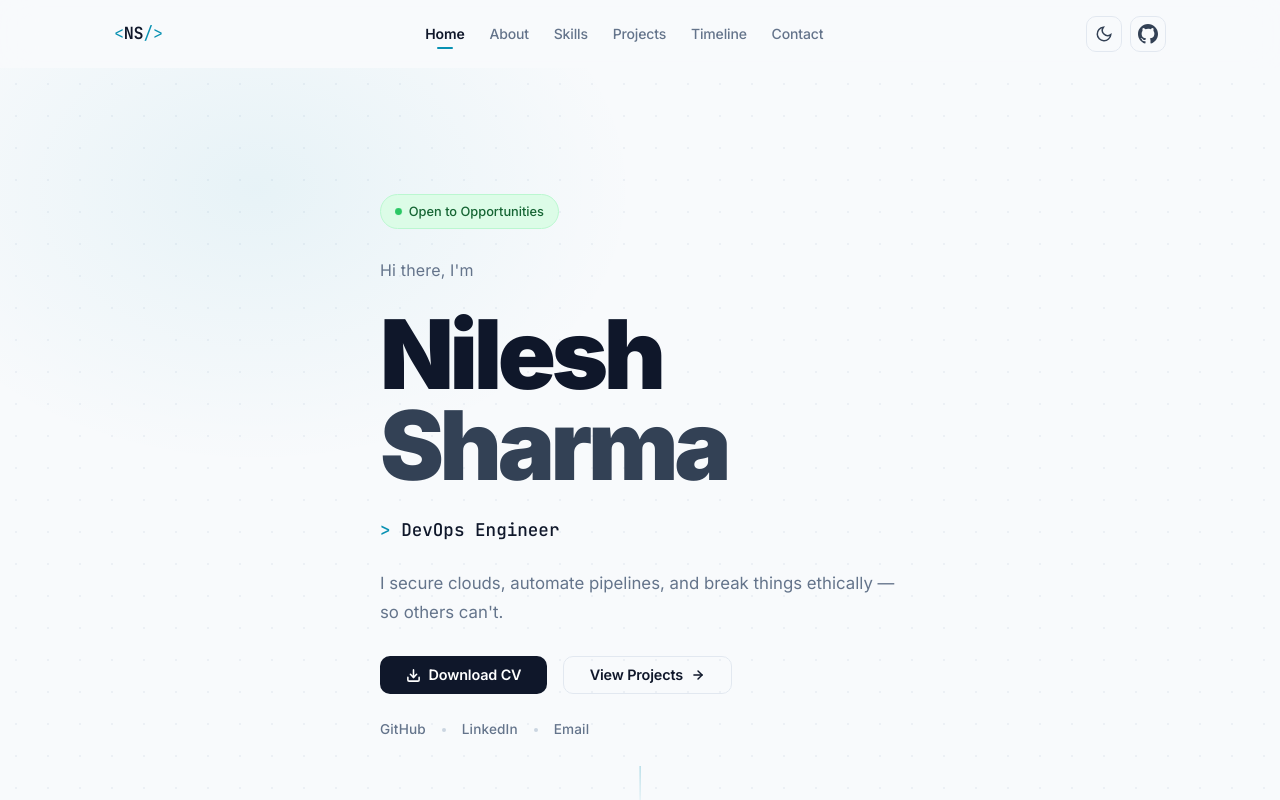
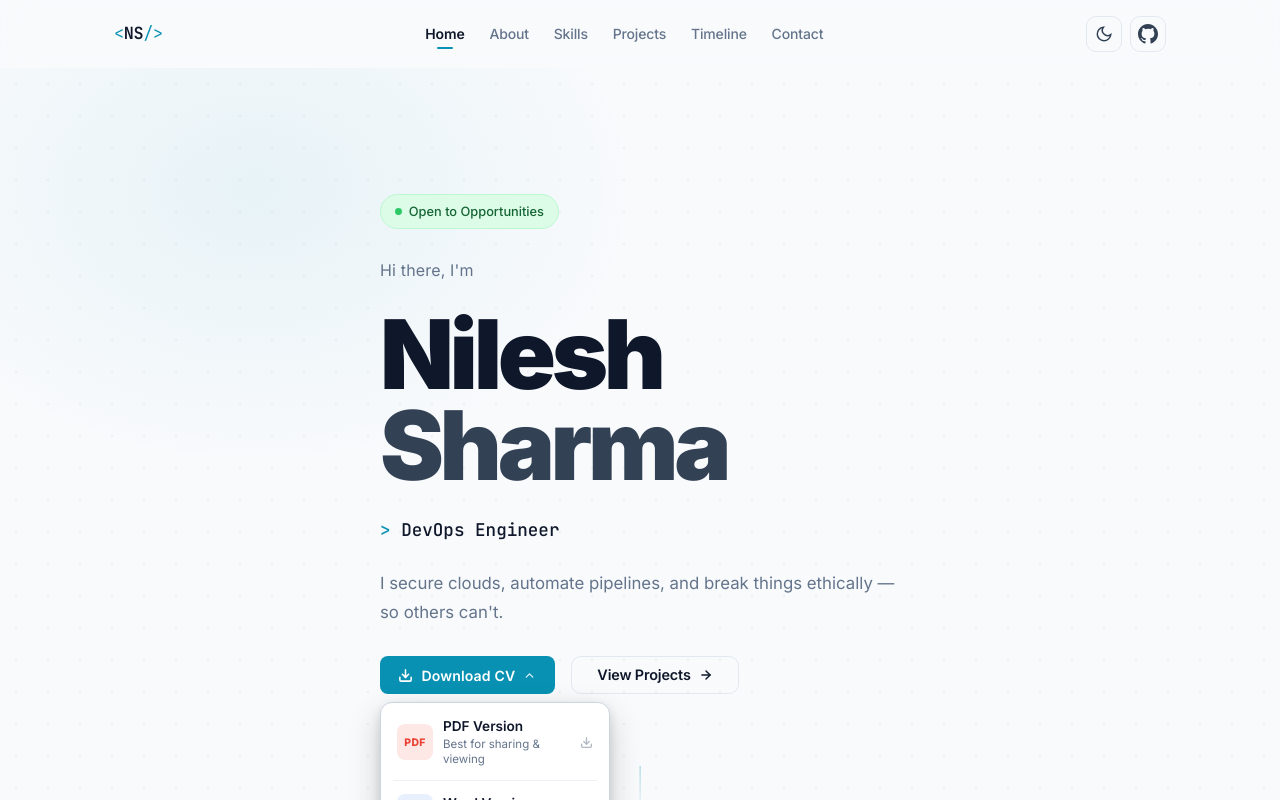
Before and after one commit to NileshSharma71/Portfolio, a React (Vite) app in the folder frontend/: page / in a window 1280 px wide. Both pictures are taken after a click on the button "Download CV". Shown: the top 800 px of the page. Built offline with nearby package versions, Linux system fonts and the light colour scheme.

Commit message:
feat: introduced dropdown menu to download both docx and pdf cv format

```diff
--- a/frontend/src/sections/Hero/Hero.css
+++ b/frontend/src/sections/Hero/Hero.css
@@ -142,6 +142,176 @@ body.dark .hero-grid { opacity: 0.25; }
   margin-top: var(--space-xs);
 }
 
+/* ─── CV Split-Button Dropdown ────────────────────────────────────────────── */
+
+.cv-dropdown-wrapper {
+  position: relative;
+  display: inline-flex;
+  flex-direction: column;
+}
+
+/* The pill button itself */
+.cv-split-btn {
+  display: inline-flex;
+  border-radius: 8px;
+  overflow: visible;
+}
+
+.cv-split-main {
+  display: inline-flex;
+  align-items: center;
+  gap: 8px;
+  padding: 0.65rem 1.15rem;
+  border-radius: 8px;
+  border: none;
+  background: var(--accent);
+  color: #fff;
+  font-size: 0.88rem;
+  font-weight: 600;
+  letter-spacing: 0.01em;
+  cursor: pointer;
+  transition: background 0.2s ease, box-shadow 0.2s ease, transform 0.15s ease;
+  font-family: var(--font-sans);
+  white-space: nowrap;
+}
+
+.cv-split-main:hover {
+  background: var(--accent-hover, color-mix(in srgb, var(--accent) 85%, black));
+  box-shadow: 0 4px 16px rgba(var(--accent-rgb), 0.3);
+  transform: translateY(-1px);
+}
+
+/* Chevron rotates when dropdown is open */
+.cv-chevron {
+  transition: transform 0.22s ease;
+  flex-shrink: 0;
+  opacity: 0.85;
+}
+
+.cv-chevron.rotated {
+  transform: rotate(180deg);
+}
+
+/* ─── Dropdown menu panel ─────────────────────────────────────────────────── */
+
+.cv-dropdown-menu {
+  position: absolute;
+  top: calc(100% + 8px);
+  left: 0;
+  min-width: 230px;
+  background: var(--bg-card);
+  border: 1px solid var(--border-hover);
+  border-radius: 12px;
+  padding: 6px;
+  box-shadow:
+    0 12px 32px rgba(0, 0, 0, 0.18),
+    0 4px 12px rgba(0, 0, 0, 0.12);
+  z-index: 200;
+  transform-origin: top left;
+  /* Ensure fully opaque — no bleed-through */
+  opacity: 1;
+  backdrop-filter: none;
+  -webkit-backdrop-filter: none;
+}
+
+body.dark .cv-dropdown-menu {
+  background: #1E293B;   /* --bg-card dark value, explicit for reliability */
+  border-color: #334155;
+  box-shadow:
+    0 12px 40px rgba(0, 0, 0, 0.55),
+    0 4px 14px rgba(0, 0, 0, 0.35);
+}
+
+/* ─── Individual items ────────────────────────────────────────────────────── */
+
+.cv-dropdown-item {
+  display: flex;
+  align-items: center;
+  gap: 10px;
+  width: 100%;
+  padding: 9px 10px;
+  border: none;
+  background: transparent;
+  border-radius: 8px;
+  cursor: pointer;
+  transition: background 0.15s ease;
+  font-family: var(--font-sans);
+  text-align: left;
+}
+
+.cv-dropdown-item:hover {
+  background: rgba(var(--accent-rgb), 0.09);
+}
+
+.cv-dropdown-item:hover .cv-item-arrow {
+  opacity: 1;
+  transform: translateY(1px);
+}
+
+/* Format badge (PDF / DOC) */
+.cv-format-badge {
+  display: inline-flex;
+  align-items: center;
+  justify-content: center;
+  width: 36px;
+  height: 36px;
+  border-radius: 8px;
+  font-size: 0.65rem;
+  font-weight: 800;
+  letter-spacing: 0.04em;
+  flex-shrink: 0;
+}
+
+.pdf-badge {
+  background: rgba(234, 67, 53, 0.12);
+  color: #ea4335;
+}
+
+.docx-badge {
+  background: rgba(66, 133, 244, 0.12);
+  color: #4285f4;
+}
+
+body.dark .pdf-badge  { background: rgba(234, 67,  53, 0.18); }
+body.dark .docx-badge { background: rgba(66,  133, 244, 0.18); }
+
+/* Item label group */
+.cv-item-label {
+  display: flex;
+  flex-direction: column;
+  gap: 1px;
+  flex: 1;
+}
+
+.cv-item-name {
+  font-size: 0.85rem;
+  font-weight: 600;
+  color: var(--text-primary);
+  line-height: 1.3;
+}
+
+.cv-item-desc {
+  font-size: 0.72rem;
+  color: var(--text-muted);
+  line-height: 1.3;
+}
+
+/* Trailing download arrow */
+.cv-item-arrow {
+  flex-shrink: 0;
+  color: var(--text-muted);
+  opacity: 0.5;
+  transition: opacity 0.15s ease, transform 0.15s ease;
+}
+
+/* Thin separator */
+.cv-dropdown-divider {
+  margin: 4px 6px;
+  height: 1px;
+  background: var(--border);
+  opacity: 0.6;
+}
+
 /* ─── Social Links ────────────────────────────────────────────────────────── */
 
 .hero-socials {
--- a/frontend/src/sections/Hero/Hero.jsx
+++ b/frontend/src/sections/Hero/Hero.jsx
@@ -1,5 +1,5 @@
-import { useState, useEffect } from 'react';
-import { motion } from 'framer-motion';
+import { useState, useEffect, useRef } from 'react';
+import { motion, AnimatePresence } from 'framer-motion';
 import { PERSONAL, ROLES } from '../../data/personal';
 import './Hero.css';
 
@@ -56,11 +56,26 @@ function useTypingEffect(words) {
 export default function Hero() {
   const typedRole = useTypingEffect(ROLES);
 
-  // CV download — calls the backend REST API to stream the PDF file.
-  // This is a REST API usage: GET /api/cv/download/pdf
-  const handleDownloadCV = () => {
+  // CV download dropdown state
+  const [cvDropdownOpen, setCvDropdownOpen] = useState(false);
+  const dropdownRef = useRef(null);
+
+  // Close dropdown when clicking outside
+  useEffect(() => {
+    const handleClickOutside = (e) => {
+      if (dropdownRef.current && !dropdownRef.current.contains(e.target)) {
+        setCvDropdownOpen(false);
+      }
+    };
+    document.addEventListener('mousedown', handleClickOutside);
+    return () => document.removeEventListener('mousedown', handleClickOutside);
+  }, []);
+
+  // CV download — calls the backend REST API to stream the file
+  const handleDownloadCV = (format) => {
     const apiUrl = import.meta.env.VITE_API_URL || 'http://localhost:5000';
-    window.open(`${apiUrl}/api/cv/download/pdf`, '_blank');
+    window.open(`${apiUrl}/api/cv/download/${format}`, '_blank');
+    setCvDropdownOpen(false);
   };
 
   const scrollToProjects = () => {
@@ -117,11 +132,17 @@ export default function Hero() {
 
           {/* CTA Buttons */}
           <motion.div variants={itemVariants} className="hero-ctas">
+            {/* ── CV Split-Button Dropdown ── */}
+            <div className="cv-dropdown-wrapper" ref={dropdownRef}>
+              <div className={`cv-split-btn${cvDropdownOpen ? ' open' : ''}`}>
+                {/* Main label area — clicking opens the dropdown */}
                 <button
-              className="btn btn-primary"
-              onClick={handleDownloadCV}
+                  className="cv-split-main"
+                  onClick={() => setCvDropdownOpen((v) => !v)}
                   id="hero-download-cv"
-              aria-label="Download CV PDF"
+                  aria-haspopup="listbox"
+                  aria-expanded={cvDropdownOpen}
+                  aria-label="Download CV"
                 >
                   {/* Download icon */}
                   <svg width="15" height="15" viewBox="0 0 24 24" fill="none" stroke="currentColor" strokeWidth="2.5" strokeLinecap="round" strokeLinejoin="round" aria-hidden="true">
@@ -130,7 +151,73 @@ export default function Hero() {
                     <line x1="12" y1="15" x2="12" y2="3" />
                   </svg>
                   Download CV
+                  {/* Chevron */}
+                  <svg
+                    className={`cv-chevron${cvDropdownOpen ? ' rotated' : ''}`}
+                    width="13" height="13" viewBox="0 0 24 24" fill="none"
+                    stroke="currentColor" strokeWidth="2.5" strokeLinecap="round" strokeLinejoin="round"
+                    aria-hidden="true"
+                  >
+                    <polyline points="6 9 12 15 18 9" />
+                  </svg>
                 </button>
+              </div>
+
+              {/* Dropdown panel */}
+              <AnimatePresence>
+                {cvDropdownOpen && (
+                  <motion.div
+                    className="cv-dropdown-menu"
+                    role="listbox"
+                    aria-label="Choose CV format"
+                    initial={{ opacity: 0, y: -8, scale: 0.97 }}
+                    animate={{ opacity: 1, y: 0, scale: 1 }}
+                    exit={{ opacity: 0, y: -8, scale: 0.97 }}
+                    transition={{ duration: 0.18, ease: 'easeOut' }}
+                  >
+                    {/* PDF option */}
+                    <button
+                      className="cv-dropdown-item"
+                      role="option"
+                      id="cv-download-pdf"
+                      onClick={() => handleDownloadCV('pdf')}
+                    >
+                      <span className="cv-format-badge pdf-badge">PDF</span>
+                      <span className="cv-item-label">
+                        <span className="cv-item-name">PDF Version</span>
+                        <span className="cv-item-desc">Best for sharing &amp; viewing</span>
+                      </span>
+                      <svg width="13" height="13" viewBox="0 0 24 24" fill="none" stroke="currentColor" strokeWidth="2.5" strokeLinecap="round" strokeLinejoin="round" className="cv-item-arrow" aria-hidden="true">
+                        <path d="M21 15v4a2 2 0 01-2 2H5a2 2 0 01-2-2v-4" />
+                        <polyline points="7 10 12 15 17 10" />
+                        <line x1="12" y1="15" x2="12" y2="3" />
+                      </svg>
+                    </button>
+
+                    <div className="cv-dropdown-divider" />
+
+                    {/* DOCX option */}
+                    <button
+                      className="cv-dropdown-item"
+                      role="option"
+                      id="cv-download-docx"
+                      onClick={() => handleDownloadCV('docx')}
+                    >
+                      <span className="cv-format-badge docx-badge">DOC</span>
+                      <span className="cv-item-label">
+                        <span className="cv-item-name">Word Version</span>
+                        <span className="cv-item-desc">Editable .docx format</span>
+                      </span>
+                      <svg width="13" height="13" viewBox="0 0 24 24" fill="none" stroke="currentColor" strokeWidth="2.5" strokeLinecap="round" strokeLinejoin="round" className="cv-item-arrow" aria-hidden="true">
+                        <path d="M21 15v4a2 2 0 01-2 2H5a2 2 0 01-2-2v-4" />
+                        <polyline points="7 10 12 15 17 10" />
+                        <line x1="12" y1="15" x2="12" y2="3" />
+                      </svg>
+                    </button>
+                  </motion.div>
+                )}
+              </AnimatePresence>
+            </div>
 
             <button
               className="btn btn-outline"
```
Lines whose indentation alone changed are shown as unchanged.
